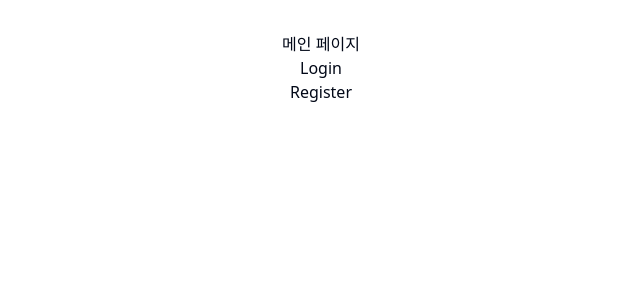
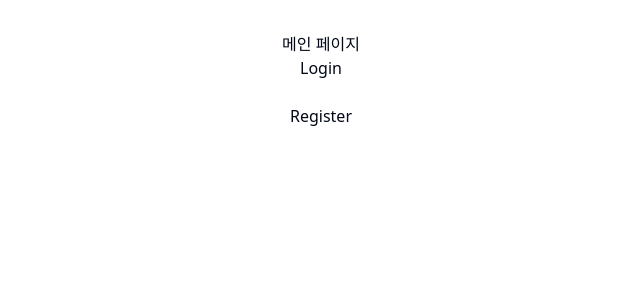
Before and after one commit to jeong-hyuk/resell-front, a React (Vite) app: page / in a window 1280 px wide. Shown: the top 300 px of the page, without its empty margins (319-959 px from the left). Built offline with nearby package versions, Linux system fonts and the light colour scheme.

Commit message:
tailwind 적용

```diff
--- a/src/components/pages/MainPage.jsx
+++ b/src/components/pages/MainPage.jsx
@@ -22,7 +22,7 @@ const MainPage = () => {
   };
 
   return (
-    <div>
+    <>
       메인 페이지
       {/* 로그인 페이지로 이동하는 링크 */}
       <br />
@@ -30,7 +30,7 @@ const MainPage = () => {
       <br />
       {/* 회원가입 페이지로 이동하는 링크 */}
       <Link to="/register">Register</Link>
-    </div>
+    </>
   );
 };
 
--- /dev/null
+++ b/src/components/pages/productDetail.jsx
@@ -0,0 +1,12 @@
+import React from "react";
+import { db } from "@/firebase";
+
+const productDetail = () => {
+  return (
+    <>
+      <div className="all_product"></div>
+    </>
+  );
+};
+
+export default productDetail;
```
